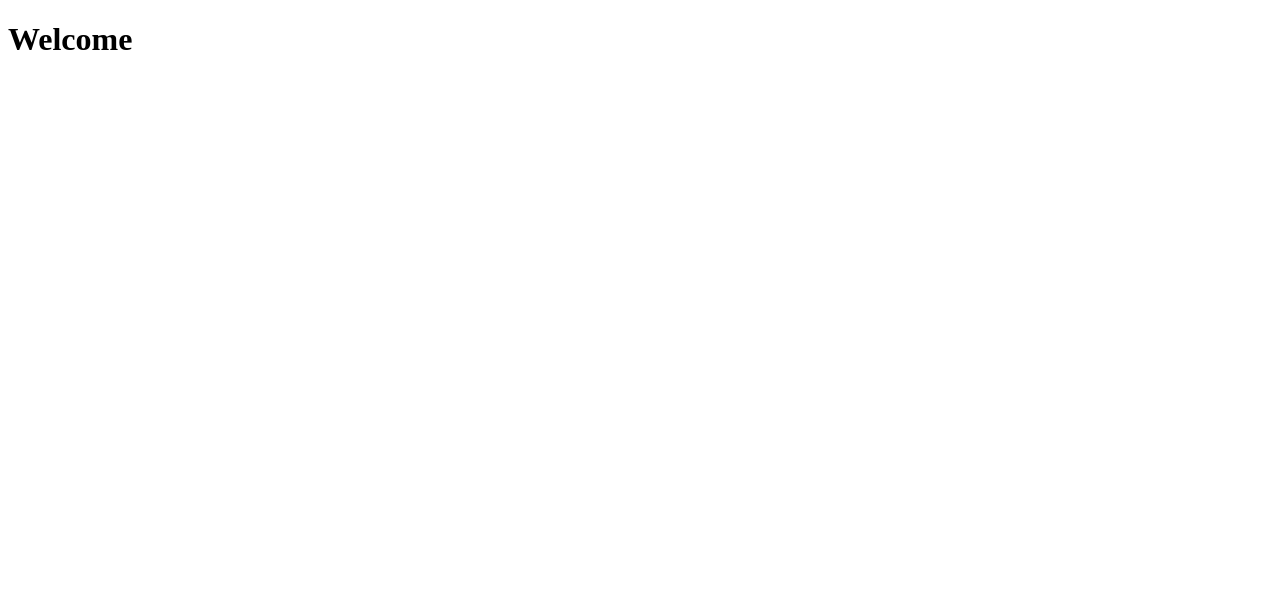
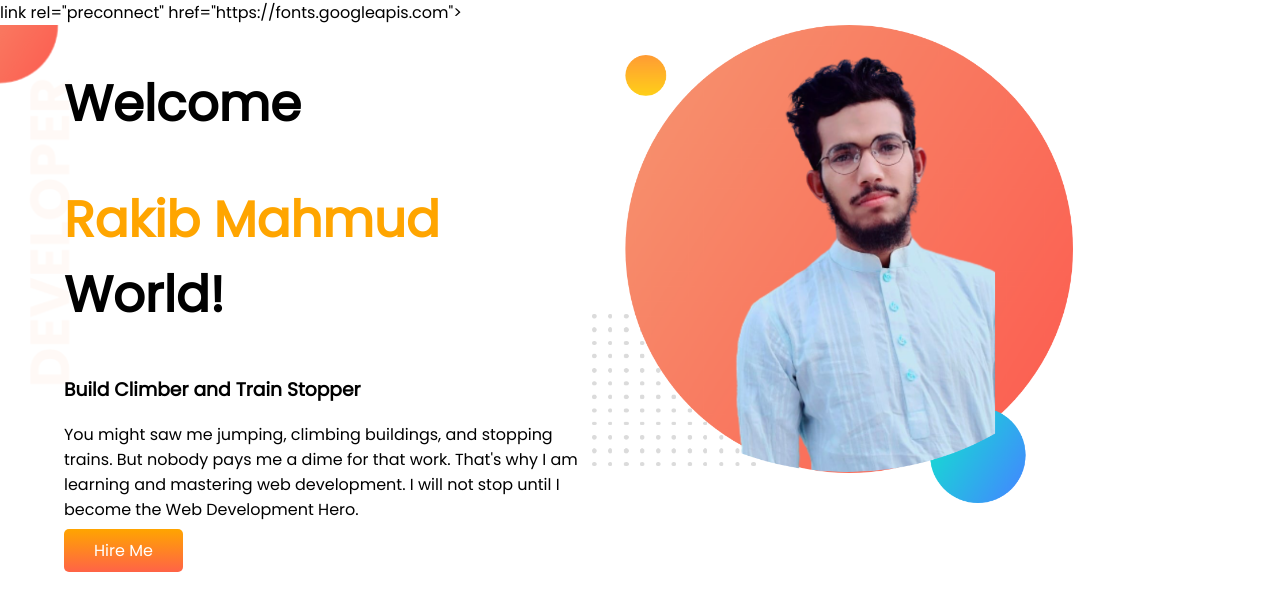
Before and after one commit to mrhrakib/first-webpage, a plain HTML site: page index.html in a window 1280 px wide. Drawn offline with Linux system fonts and the light colour scheme.

Commit message:
top banner aded

```diff
--- a/index.html
+++ b/index.html
@@ -5,11 +5,25 @@
     <meta http-equiv="X-UA-Compatible" content="IE=edge">
     <meta name="viewport" content="width=device-width, initial-scale=1.0">
     <title>Protfilio</title>
+    link rel="preconnect" href="https://fonts.googleapis.com">
+   <link rel="preconnect" href="https://fonts.gstatic.com" crossorigin>
+    <link href="https://fonts.googleapis.com/css2?family=Poppins&display=swap" rel="stylesheet">
     <link rel="stylesheet" href="style.css">
 </head>
 <body>
-    <h1>
-        Welcome
-    </h1>
+  <section class="banner-img">
+    <div class="one">
+        <h1>
+            Welcome
+        </h1>
+        <h1><span class="orange">Rakib Mahmud </span>World!</h1>
+        <h3>Build Climber and Train Stopper</h3>
+        <p>You might saw me jumping, climbing buildings, and stopping trains. But nobody pays me a dime for that work. That's why I am learning and mastering web development. I will not stop until I become the Web Development Hero.</p>
+        <a class="click-button" target="_blank" href="https://www.linkedin.com/company/programminghero/">Hire Me</a>
+       </div>
+        <div class="two">
+            <img src="images/rakib.png" alt="">
+        </div>
+  </section>
 </body>
 </html>
--- a/style.css
+++ b/style.css
@@ -0,0 +1,40 @@
+body {
+    font-family: 'Poppins', sans-serif;
+    margin: 0;
+}
+
+h1 {
+    font-size: 50px;
+}
+
+.orange {
+    color: orange;
+}
+
+section {
+    display: flex;
+}
+
+.one {
+    width: 50%;
+    padding-left: 5%;
+}
+
+.two img {
+    width: 70%;
+}
+
+.click-button {
+    text-decoration: none;
+    padding: 10px 30px;
+    border-radius: 5px;
+    color: white;
+    font-weight: 400;
+    background-image: linear-gradient(orange, tomato);
+}
+
+.banner-img {
+    background-image: url(images/top-banner.png);
+    background-repeat: no-repeat;
+
+}
```
